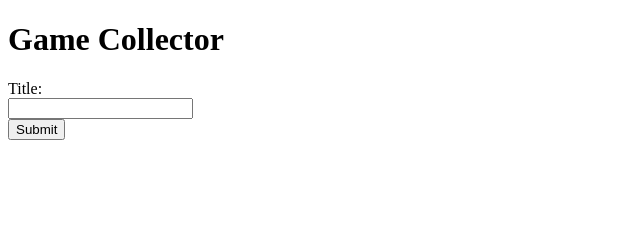
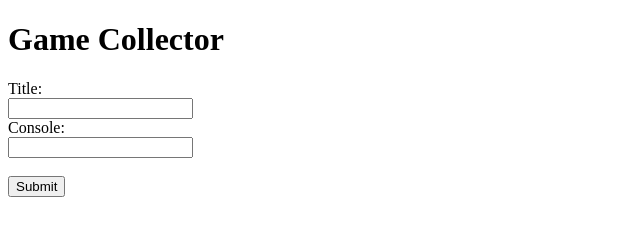
Before and after one commit to dkahuna/game_collector, a plain HTML site: page index.html in a window 1280 px wide. Shown: the whole page, without its empty margins (0-640 px from the left). Drawn offline with Linux system fonts and the light colour scheme.

Commit message:
console input added

```diff
--- a/index.html
+++ b/index.html
@@ -13,6 +13,9 @@
     <form>
         <label for="title">Title:</label><br>
         <input type="text" id="title" name="title"><br>
+        <label for="console">Console:</label><br>
+        <input type="text" id="console" name="console"><br>
+        <br>
         <input type="submit" value="Submit">
     </form>
 
```
